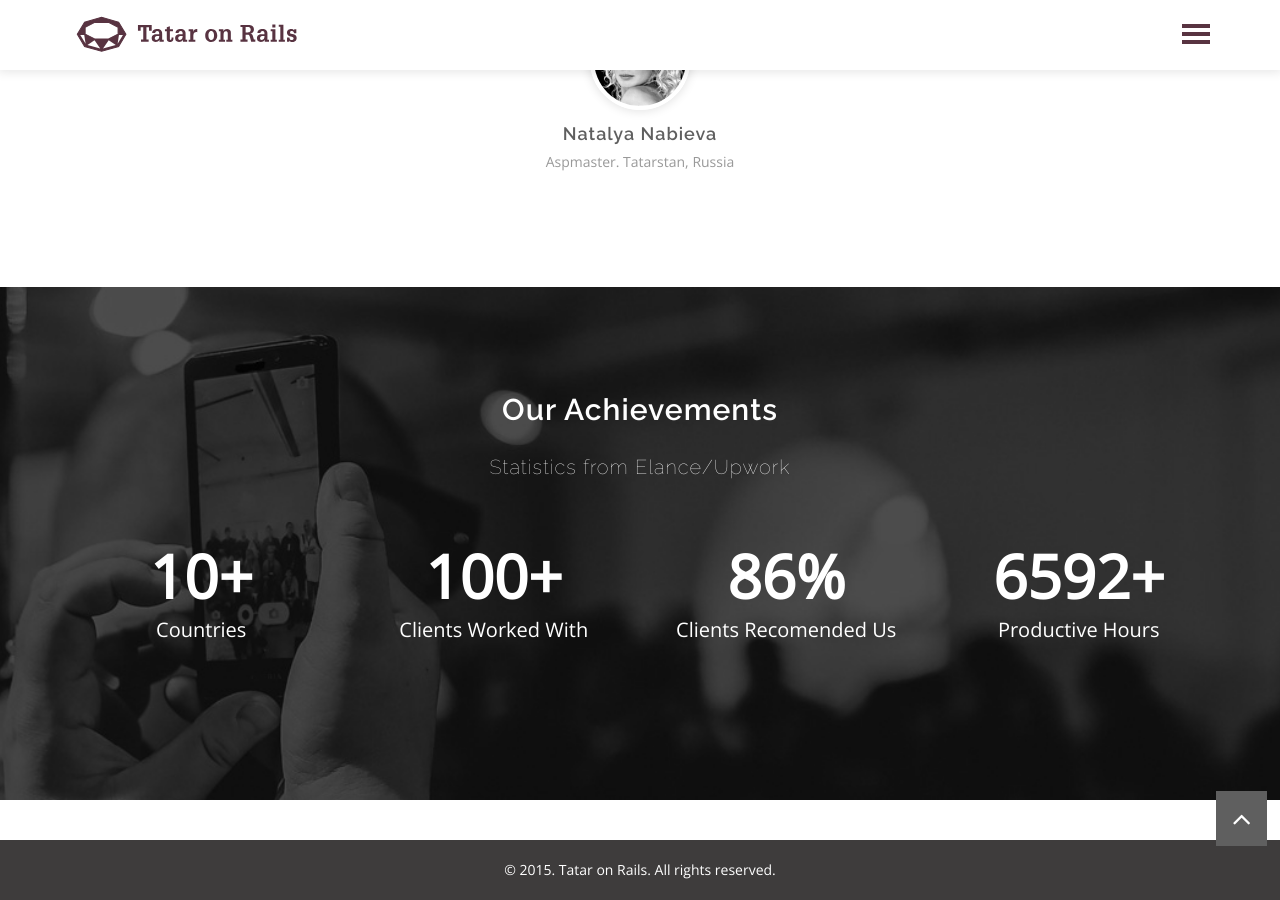
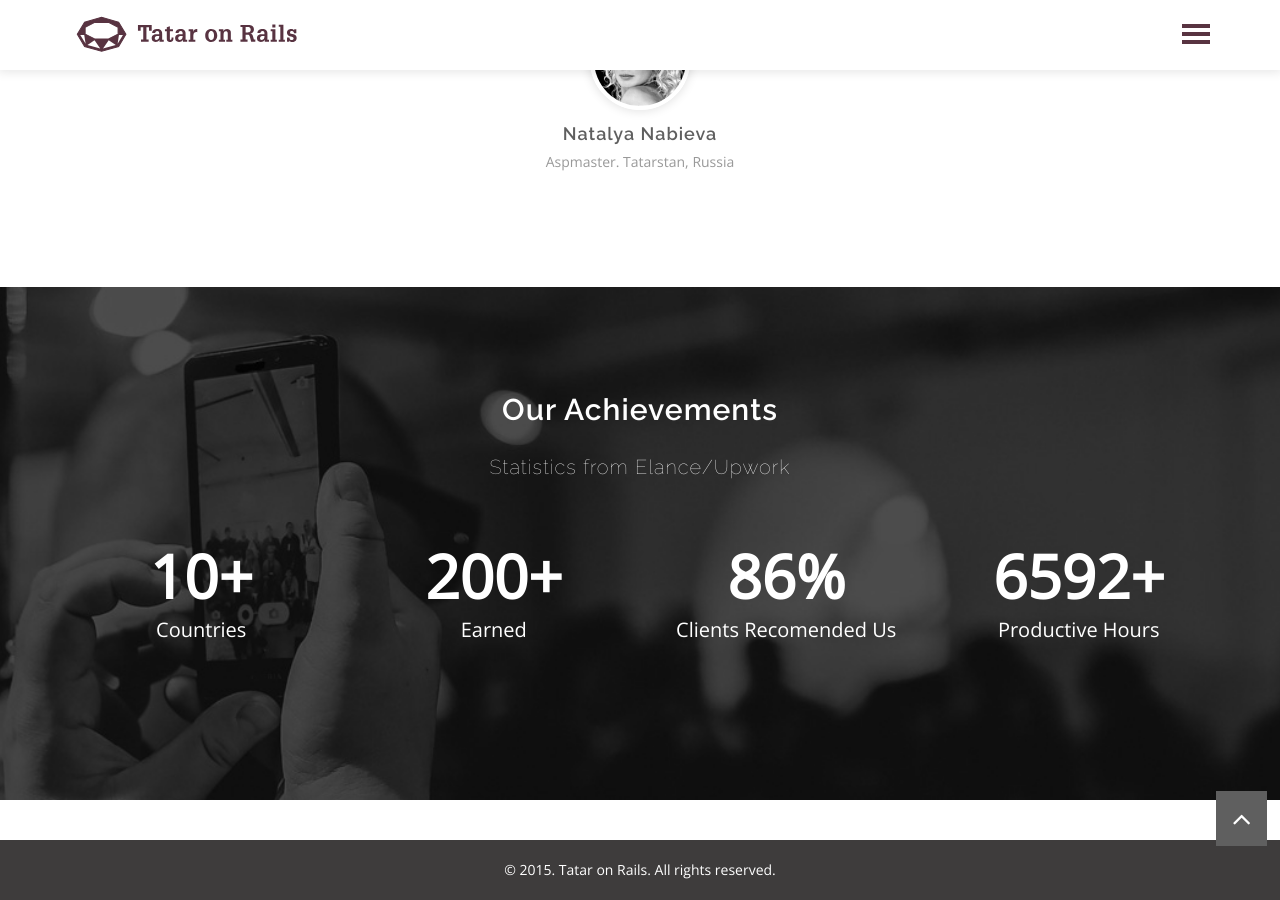
Before and after one commit to tataronrails/tataronrails.github.io, a Jekyll site: the page built from index.md, in a window 1280 px wide and 900 px high, scrolled down 13696 px. Built offline with Jekyll 4.4.1, drawn with Linux system fonts in a browser that asks for light colours; our own code applies the rules of GitHub Pages for plain Markdown files.

Commit message:
Update default.html

```diff
--- a/_layouts/default.html
+++ b/_layouts/default.html
@@ -905,8 +905,8 @@
                         </div><!-- /.col-sm-3 -->
 
                         <div class="col-sm-3 counter-wrap">
-                            <strong><span class="timer">100</span>+</strong>
-                            <span class="count-description">Clients Worked With</span>
+                            <strong><span class="timer">200k</span>+</strong>
+                            <span class="count-description">Earned</span>
                         </div><!-- /.col-sm-3 -->
 
                         <div class="col-sm-3 counter-wrap">
```
